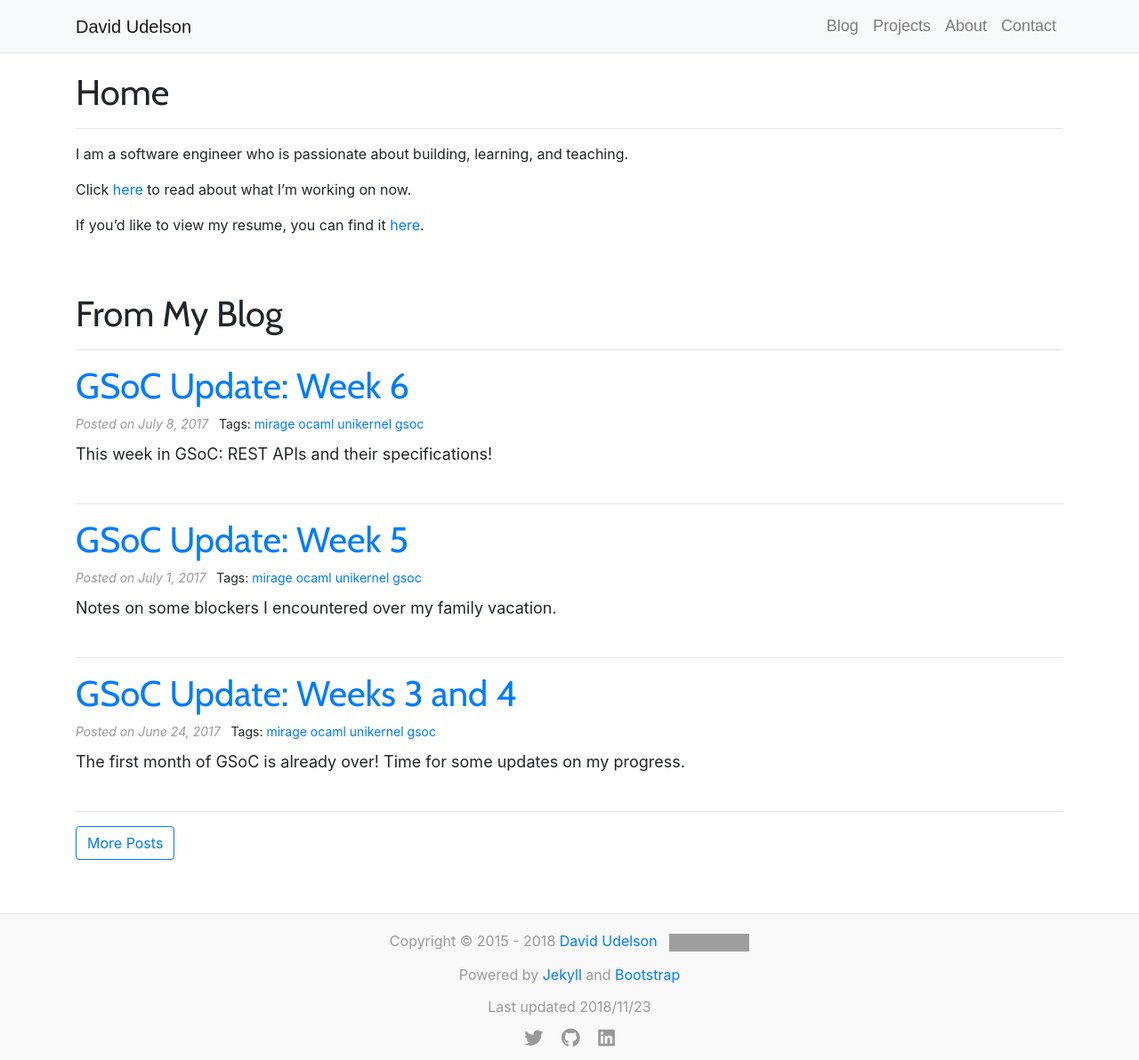
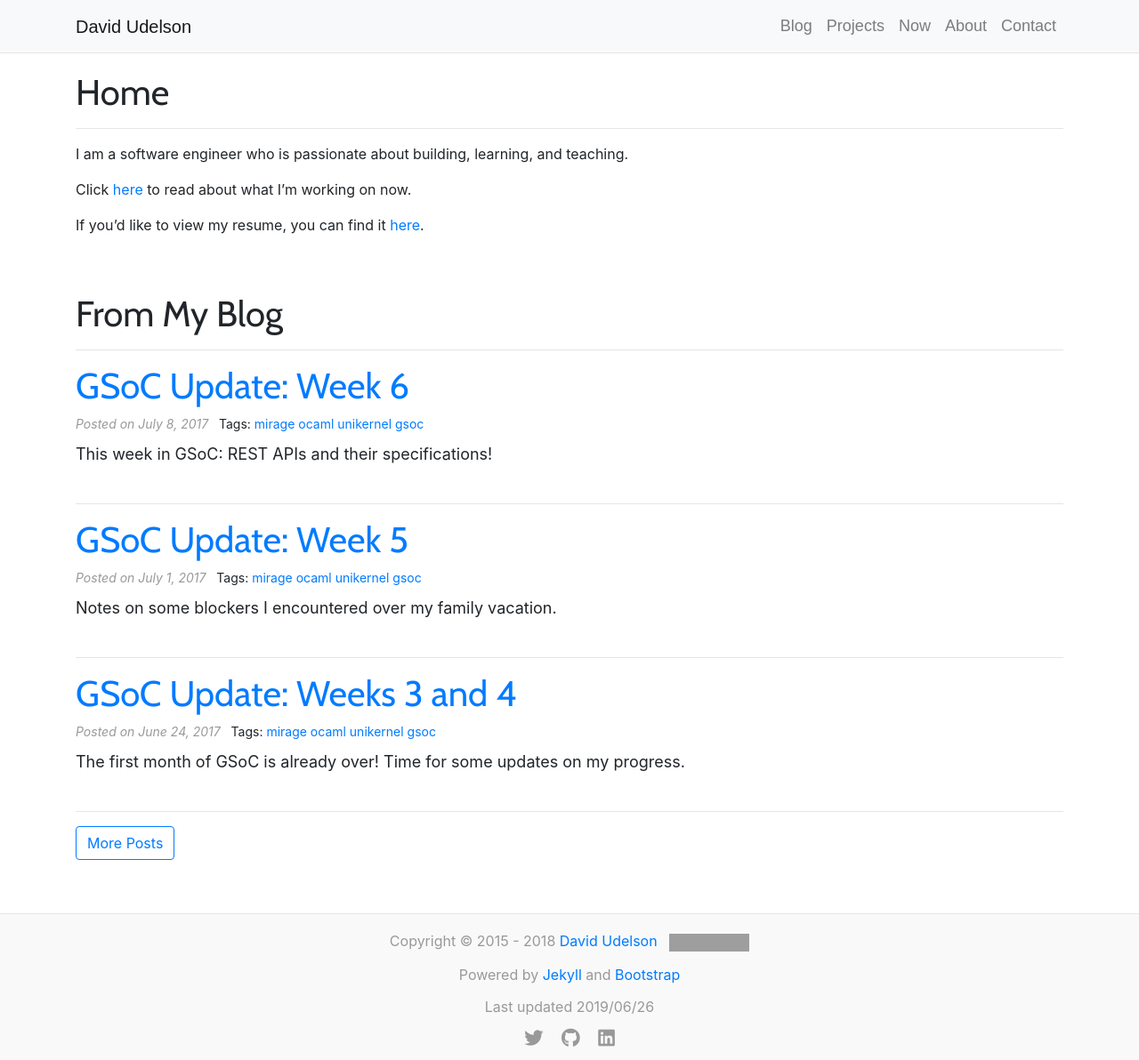
Before and after one commit to dudelson/website, a Jekyll site: the page built from src/index.md, in a window 1280 px wide. Shown: the whole page at 89% size. Built offline with Jekyll 4.4.1, drawn with Linux system fonts in a browser that asks for light colours; nearby versions of some CDN libraries; grey boxes are pictures that could not be loaded.

Commit message:
Add now page to navbar

```diff
--- a/src/_includes/footer.html
+++ b/src/_includes/footer.html
@@ -8,7 +8,7 @@
         <a href="https://github.com/jekyll/jekyll">Jekyll</a> and
         <a href="https://getbootstrap.com/">Bootstrap</a>
     </p>
-    <p>Last updated 2018/11/23</p>
+    <p>Last updated 2019/06/26</p>
     <p id="footer-social-links">
         <a href="{{ site.contact.twitter }}">
             <span class="px-2 fab fa-lg fa-twitter"></span>
--- a/src/_includes/navbar.html
+++ b/src/_includes/navbar.html
@@ -22,6 +22,9 @@
                     <a class="nav-link" href="/projects">Projects</a>
                 </li>
                 <li class="nav-item" >
+                    <a class="nav-link" href="/now">Now</a>
+                </li>
+                <li class="nav-item" >
                     <a class="nav-link" href="/about">About</a>
                 </li>
                 <li class="nav-item" >
```
Also changed, not shown: Gemfile.lock.
